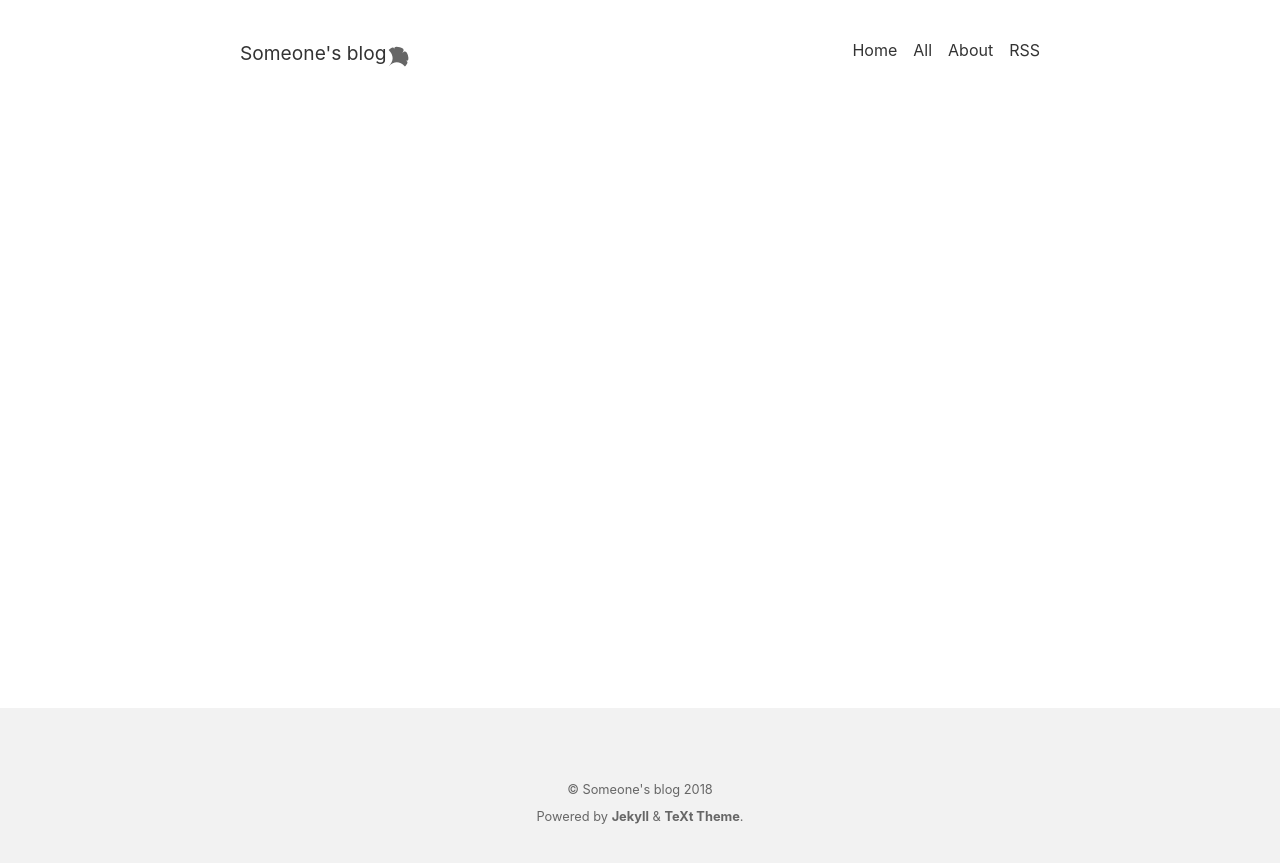
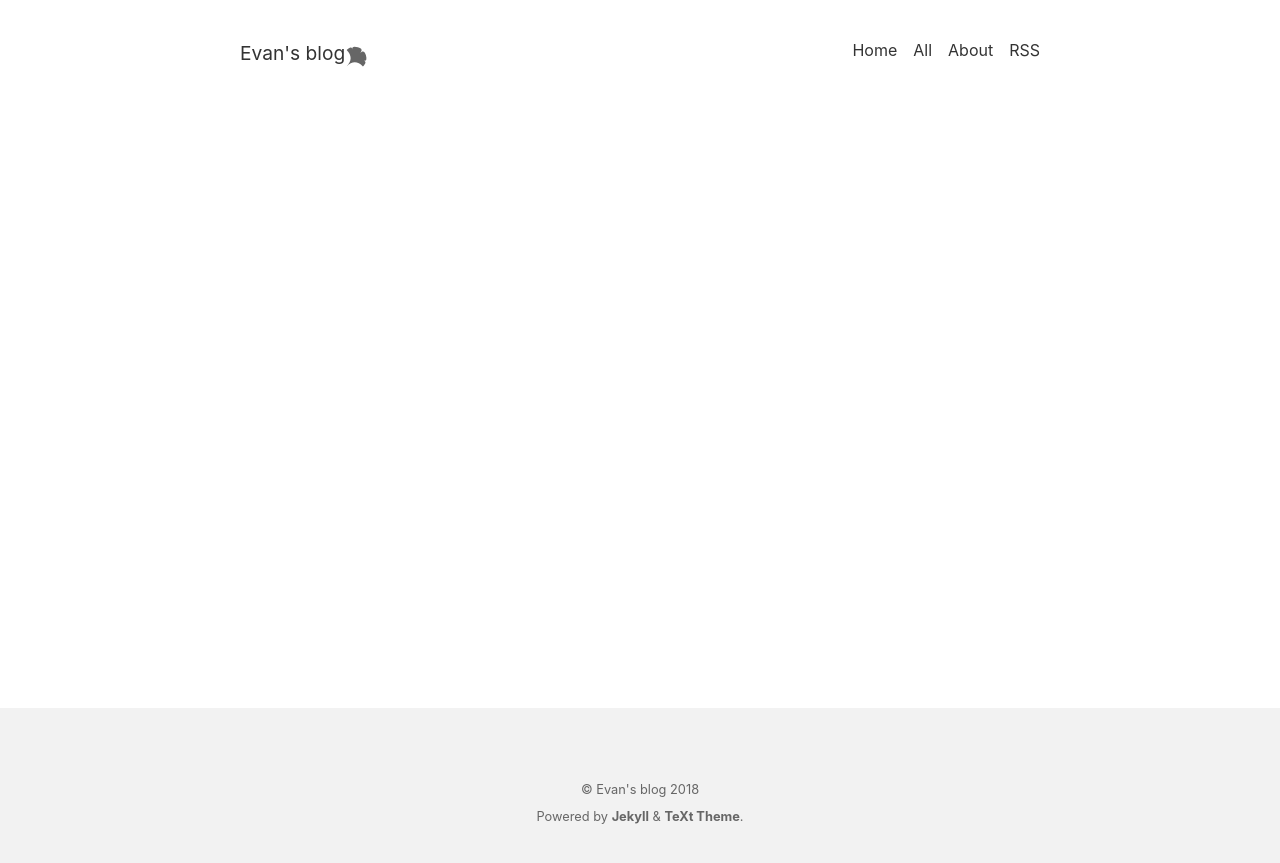
Before and after one commit to aiz327/songandxin.github.io, a Jekyll site: the page built from index.html, in a window 1280 px wide. Shown: the top 863 px of the page. Built offline with Jekyll 4.4.1, drawn with Linux system fonts in a browser that asks for light colours; nearby versions of some CDN libraries; the list of posts is cut into pages by our own code.

Commit message:
test modify

```diff
--- a/_config.yml
+++ b/_config.yml
@@ -14,9 +14,9 @@
 ## Base settings ##
 # url:  #the base hostname & protocol for your site e.g. https://www.someone.com
 baseurl: /
-title: Someone's blog
+title: Evan's blog
 description: > #this means to ignore newlines until "nav_lists:"
-  Someone's Blog
+  Evan's Blog
 
 nav_lists:
   - titles:
@@ -38,11 +38,11 @@ nav_lists:
 
 ## Language & timezone ##
 lang: en #the language of your site, eg: en(English), zh(简体中文), zh-Hans(简体中文), zh-Hant(繁體中文)
-timezone: Asia/Shanghai #see https://en.wikipedia.org/wiki/List_of_tz_database_time_zones for the available values
+timezone: Asia/Suzhou #see https://en.wikipedia.org/wiki/List_of_tz_database_time_zones for the available values
 
 ## Author & social ##
 author:
-  name: Someone
+  name: Evan
   # email:  #your Email address e.g. someone@site.com
   # facebook:  #your Facebook username
   # twitter:  #your Twitter username
```
